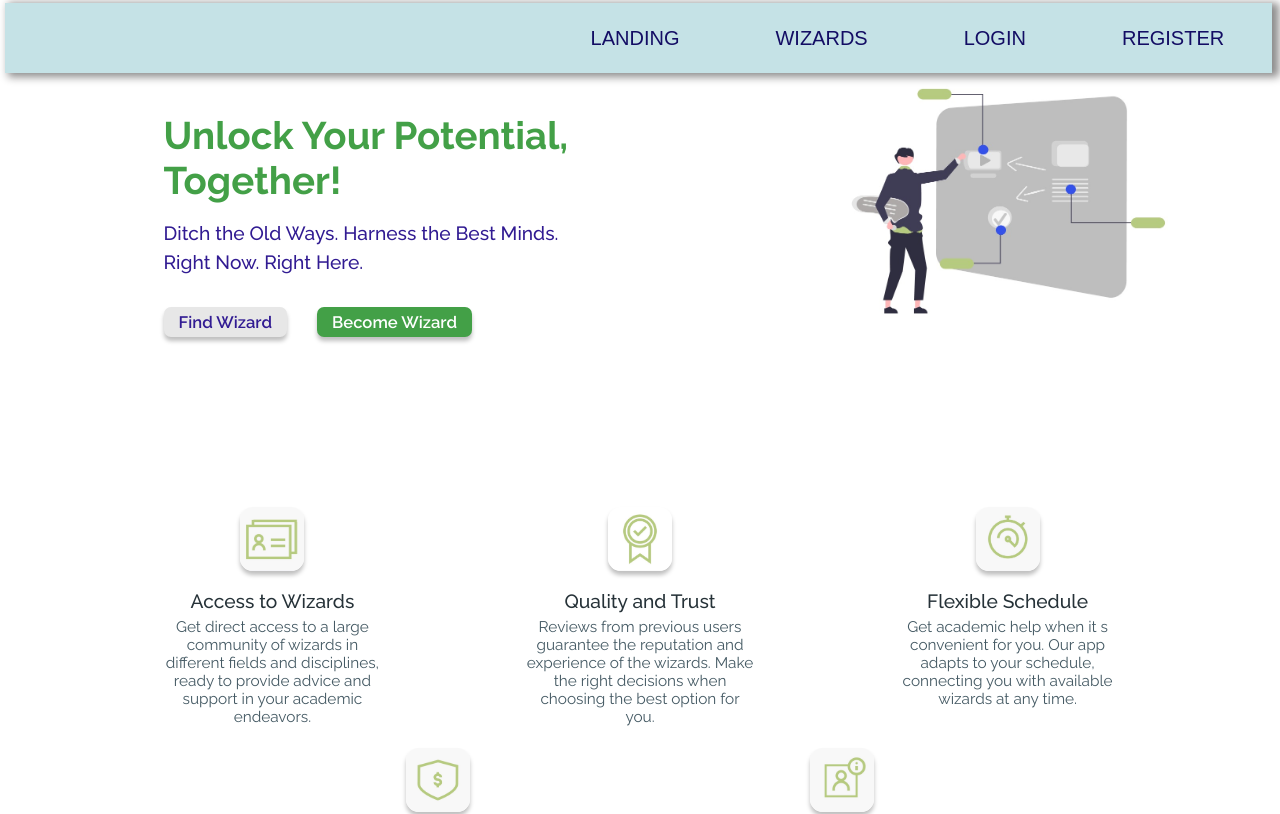
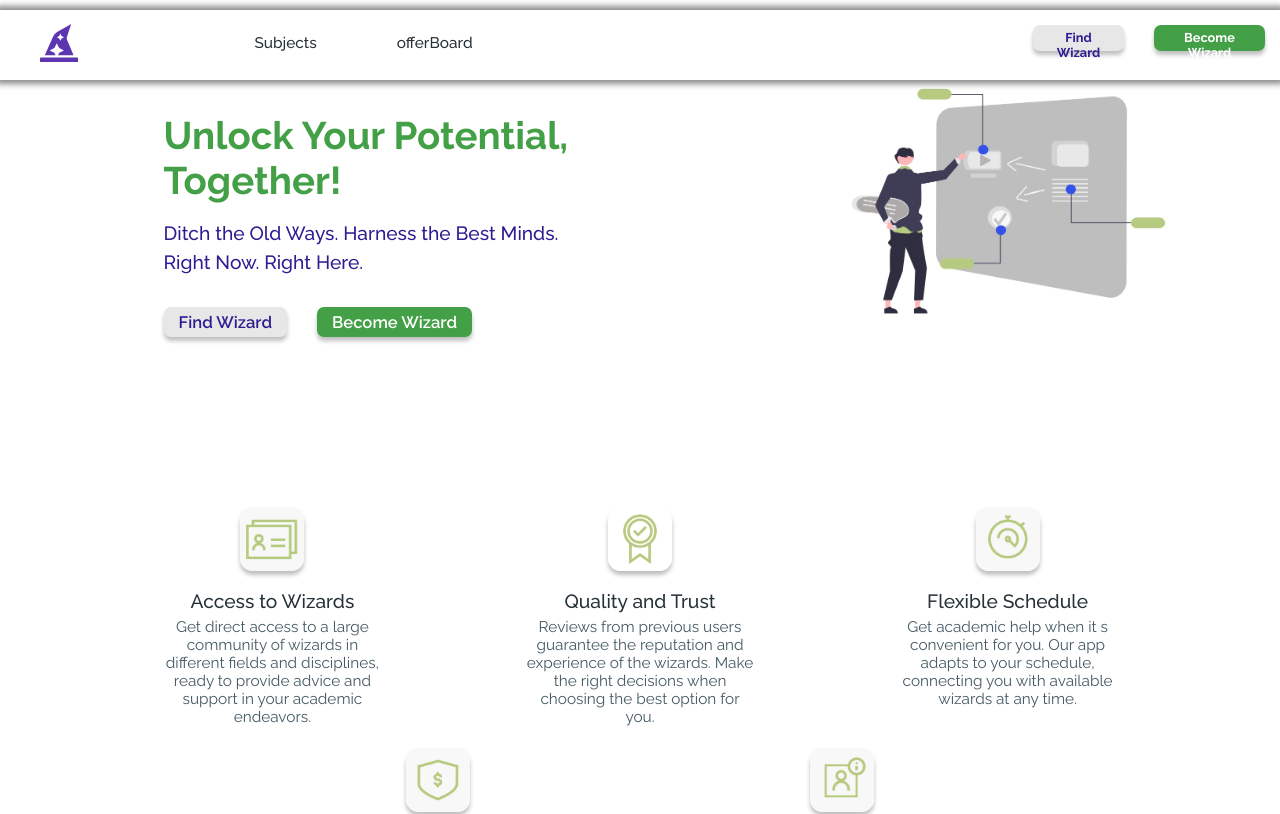
Before and after one commit to Mr-Hache/bidWiz-Frontend, a Next.js app: page / in a window 1280 px wide. Shown: the top 814 px of the page. Built offline with nearby package versions, Linux system fonts and the light colour scheme; no server answers.

Commit message:
Nuevos estilos para la navBar con logo y botones

```diff
--- /dev/null
+++ b/app/Componets/navbar/navbar.module.scss
@@ -0,0 +1,106 @@
+@import "../../utils/mixin";
+@import "../../utils/variabls";
+
+.navCont {
+  position: fixed;
+  display: flex;
+
+  z-index: 10;
+  width: 100%;
+  height: 70px;
+  box-shadow: 0px 0px 6px 4px rgba(22, 21, 21, 0.491);
+  background-color: rgb(255, 255, 255);
+
+  .icons {
+    margin-left: 40px;
+    display: flex;
+    justify-content: space-around;
+    align-items: center;
+    list-style: none;
+  }
+
+  .logo {
+    @include icon($darkMediumPurple);
+    width: 3vw;
+    height: 3vw;
+    transition: 0.2s;
+  }
+
+  .navUl {
+    display: flex;
+    margin-left: 5vw;
+  }
+
+  .navUl li {
+    list-style: none;
+    transition: 0.5s;
+  }
+
+  .navUl li a {
+    @include h-4;
+    color: $darkGray;
+    font-weight: 500;
+    display: block;
+    position: relative;
+    text-decoration: none;
+    padding: 8px;
+    margin-left: 5vw;
+    transition: 0.5s;
+  }
+
+  .navUl:hover li a {
+    transform: scale(1);
+    opacity: 0.2;
+  }
+
+  .navUl li a:hover {
+    opacity: 1;
+    filter: blur(0);
+    text-decoration: underline;
+  }
+
+  .navUl li a::before {
+    content: "";
+    position: absolute;
+    top: 0;
+    left: 0;
+    width: 100%;
+    height: 100%;
+    transition: 0.8s;
+    transform-origin: right;
+    transform: scaleX(0);
+    z-index: -1;
+  }
+
+  .navUl li a:hover::before {
+    transition: transform 0.5s;
+    transform-origin: left;
+    transform: scaleX(1);
+  }
+
+  .buttons {
+    display: flex;
+    margin-left: 42vw;
+  }
+  .button1 {
+    @include button-styles1(1vw);
+    font-weight: 700;
+    height: 2vw;
+  }
+
+  .button1 a {
+    text-decoration: none;
+    color: inherit;
+  }
+
+  .button2 {
+    @include button-styles2(1vw);
+    font-weight: 700;
+    height: 2vw;
+  }
+
+  .button2 a {
+    text-decoration: none;
+    color: inherit;
+  }
+}
--- a/app/Componets/navbar/navbar.tsx
+++ b/app/Componets/navbar/navbar.tsx
@@ -1,19 +1,37 @@
 import Link from "next/link";
-import style from "./navbar.module.css"
+import styles from "./navbar.module.scss";
+import { FaHatWizard } from "react-icons/fa";
 
 export default function Navbar() {
-
-    return (
-        <div className={style.navCont}>
-            <nav>
-                <ul className={style.navUl}>
-                    <li><Link href="/" >LANDING</Link></li>
-                    <li><Link href="/offerBoard" >WIZARDS</Link></li>
-                    <li><Link href="/login" >LOGIN</Link></li>
-                    <li><Link href="/register" >REGISTER</Link></li>
-                </ul>
-            </nav>
-        </div>
-    )
-
+  return (
+    <div className={styles.navCont}>
+      <div className={styles.icons}>
+        <li>
+          <Link href="/">
+            <FaHatWizard className={styles.logo} />
+          </Link>
+        </li>
+      </div>
+      <ul className={styles.navUl}>
+        <li>
+          <Link href="/offerBoard">Subjects</Link>
+        </li>
+        <li>
+          <Link href="/offerBoard">offerBoard</Link>
+        </li>
+      </ul>
+      <div className={styles.buttons}>
+        <button className={styles.button1}>
+          <Link href="/offerBoard" passHref>
+            Find Wizard
+          </Link>
+        </button>
+        <button className={styles.button2}>
+          <Link href="/register" passHref>
+            Become Wizard
+          </Link>
+        </button>
+      </div>
+    </div>
+  );
 }
```
Also changed, not shown: app/src/logo.png (added).
